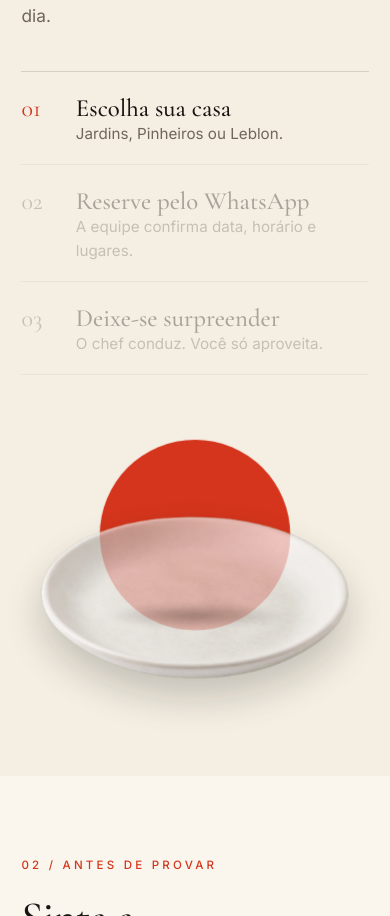
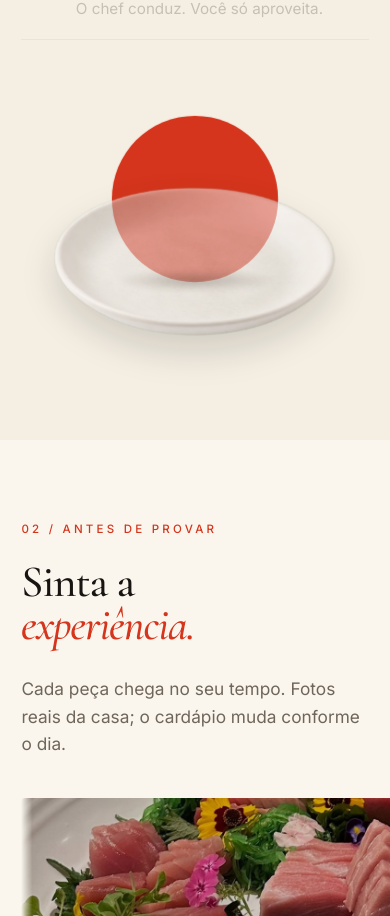
Before and after one commit to Gabriell-Bravo/landing-page-sushi-vaz, a React (Vite) app: page / in a window 390 px wide. Shown: the part 1844-2760 px from the top of the page. Built offline with nearby package versions, Linux system fonts and the light colour scheme.

Commit message:
atualizando

```diff
--- a/src/styles/global.css
+++ b/src/styles/global.css
@@ -988,11 +988,10 @@ html.lenis body {
   .hero-visual {
     display: none;
   }
-  /* O quadro encosta na borda esquerda: o chef entra por fora da tela. */
+  /* Mesmo tamanho de antes, encostado na borda esquerda para o chef entrar por fora da tela. */
   .hero-chef {
     display: block;
-    width: 100vw;
-    max-width: none;
+    width: min(58%, 230px);
     justify-self: start;
     margin-left: calc(50% - 50vw);
   }
```
